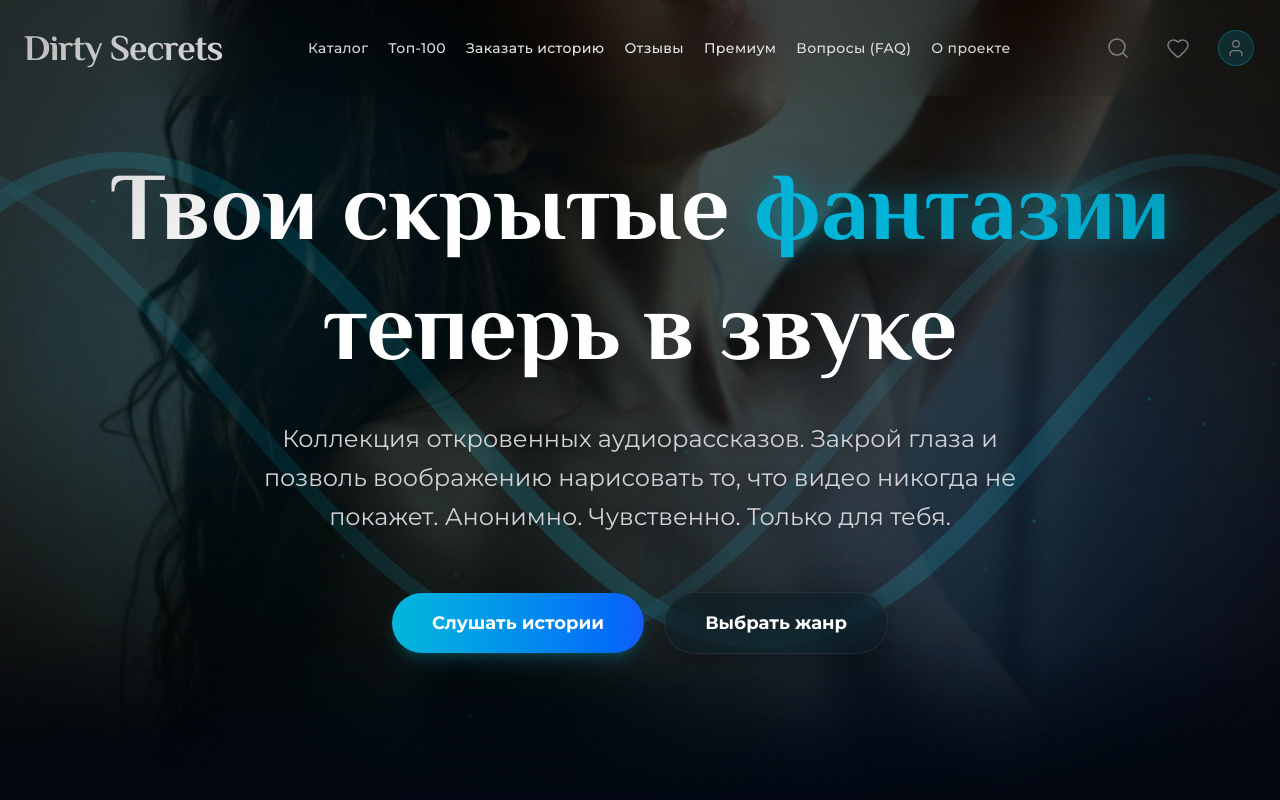
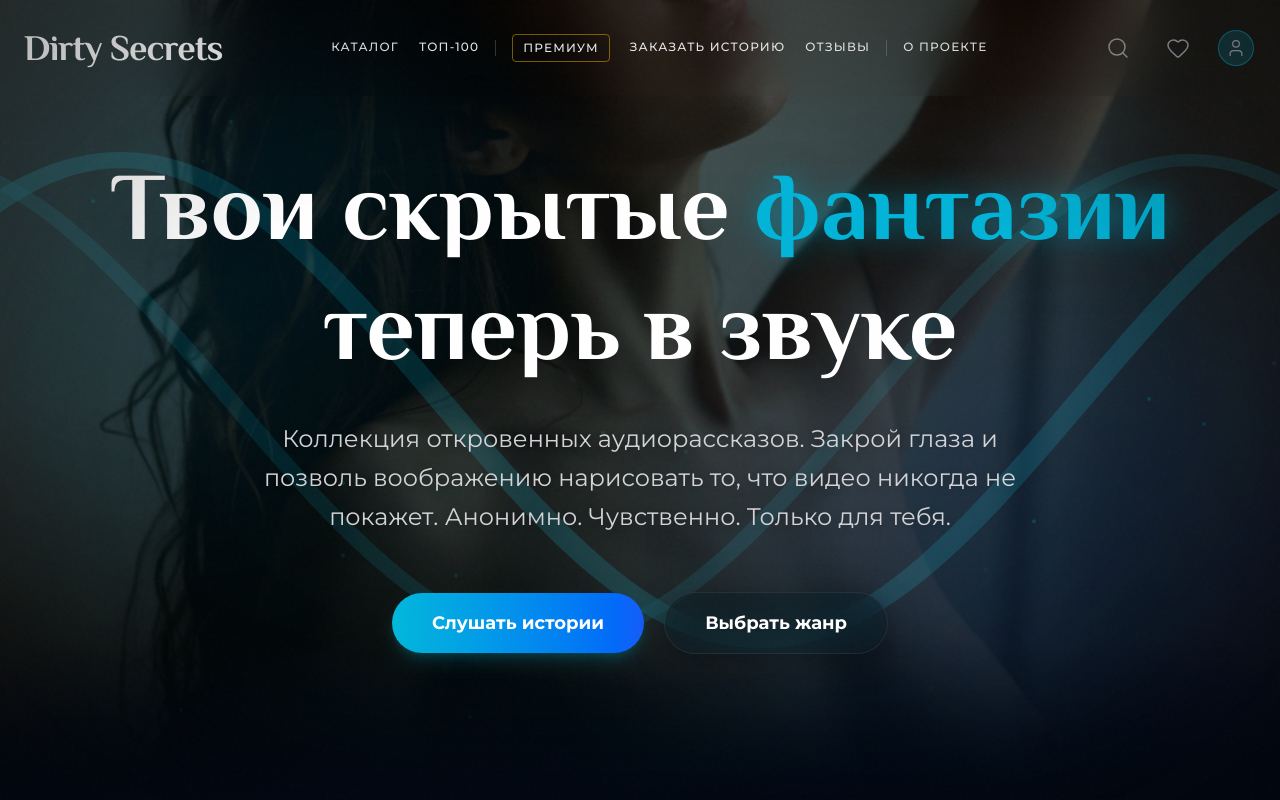
Before and after one commit to ruiskhakov2017-sys/audio-platform, a Next.js app in the folder site/frontend/: page / in a window 1280 px wide. Shown: the top 800 px of the page. Built offline with nearby package versions, Linux system fonts and the light colour scheme; no server answers; the database is empty.

Commit message:
Header: 6 sections, remove FAQ; groups Nav|Services|About; uppercase tracking-widest; Premium accent; hover underline
Made-with: Cursor

```diff
--- a/site/frontend/components/layout/Header.tsx
+++ b/site/frontend/components/layout/Header.tsx
@@ -45,33 +45,41 @@ export function Header() {
                         </motion.div>
                     </Link>
 
-                    {/* Desktop Navigation */}
-                    <nav className="hidden lg:flex items-center gap-4 xl:gap-5 flex-1 max-w-5xl mx-6 font-medium justify-center">
-                        <Link href="/catalog" className="nav-link text-sm text-zinc-400 tracking-wide hover:text-amber-200/90 transition-colors relative after:absolute after:left-0 after:bottom-0 after:h-px after:w-0 after:bg-amber-400/80 hover:after:w-full after:transition-all after:duration-200 py-1">
+                    {/* Desktop Navigation: 6 разделов, группировка Навигация | Услуги | О нас */}
+                    <nav className="hidden lg:flex items-center flex-1 max-w-5xl mx-6 font-medium justify-center">
+                        {/* Навигация */}
+                        <div className="flex items-center gap-5">
+                            <Link href="/catalog" className="nav-link text-[12px] uppercase tracking-widest text-zinc-400 hover:text-white transition-colors relative pb-0.5 after:absolute after:left-0 after:bottom-0 after:h-[2px] after:w-0 after:bg-white/80 hover:after:w-full after:transition-[width] after:duration-300">
                                 Каталог
                             </Link>
-                        <Link href="/top" className="nav-link text-sm text-zinc-400 tracking-wide hover:text-amber-200/90 transition-colors relative after:absolute after:left-0 after:bottom-0 after:h-px after:w-0 after:bg-amber-400/80 hover:after:w-full after:transition-all after:duration-200 py-1">
+                            <Link href="/top" className="nav-link text-[12px] uppercase tracking-widest text-zinc-400 hover:text-white transition-colors relative pb-0.5 after:absolute after:left-0 after:bottom-0 after:h-[2px] after:w-0 after:bg-white/80 hover:after:w-full after:transition-[width] after:duration-300">
                                 Топ-100
                             </Link>
-                        <Link href="/order" className="nav-link text-sm text-zinc-400 tracking-wide hover:text-amber-200/90 transition-colors relative after:absolute after:left-0 after:bottom-0 after:h-px after:w-0 after:bg-amber-400/80 hover:after:w-full after:transition-all after:duration-200 py-1">
+                        </div>
+                        <div className="w-px h-4 bg-white/20 mx-2 xl:mx-4" aria-hidden />
+                        {/* Услуги */}
+                        <div className="flex items-center gap-5">
+                            <Link href="/premium" className="nav-link text-[12px] uppercase tracking-widest text-amber-400/95 border border-amber-400/50 rounded px-2.5 py-1 hover:bg-amber-400/10 hover:border-amber-400/70 transition-all relative pb-1 after:absolute after:left-0 after:bottom-0 after:h-[2px] after:w-0 after:bg-amber-400 hover:after:w-full after:transition-[width] after:duration-300">
+                                Премиум
+                            </Link>
+                            <Link href="/order" className="nav-link text-[12px] uppercase tracking-widest text-zinc-400 hover:text-white transition-colors relative pb-0.5 after:absolute after:left-0 after:bottom-0 after:h-[2px] after:w-0 after:bg-white/80 hover:after:w-full after:transition-[width] after:duration-300">
                                 Заказать историю
                             </Link>
-                        <Link href="/reviews" className="nav-link text-sm text-zinc-400 tracking-wide hover:text-amber-200/90 transition-colors relative after:absolute after:left-0 after:bottom-0 after:h-px after:w-0 after:bg-amber-400/80 hover:after:w-full after:transition-all after:duration-200 py-1">
+                            <Link href="/reviews" className="nav-link text-[12px] uppercase tracking-widest text-zinc-400 hover:text-white transition-colors relative pb-0.5 after:absolute after:left-0 after:bottom-0 after:h-[2px] after:w-0 after:bg-white/80 hover:after:w-full after:transition-[width] after:duration-300">
                                 Отзывы
                             </Link>
-                        <Link href="/premium" className="nav-link text-sm text-zinc-400 tracking-wide hover:text-amber-200/90 transition-colors relative after:absolute after:left-0 after:bottom-0 after:h-px after:w-0 after:bg-amber-400/80 hover:after:w-full after:transition-all after:duration-200 py-1">
-                            Премиум
-                        </Link>
-                        <Link href="/faq" className="nav-link text-sm text-zinc-400 tracking-wide hover:text-amber-200/90 transition-colors relative after:absolute after:left-0 after:bottom-0 after:h-px after:w-0 after:bg-amber-400/80 hover:after:w-full after:transition-all after:duration-200 py-1">
-                            Вопросы (FAQ)
-                        </Link>
-                        <Link href="/about" className="nav-link text-sm text-zinc-400 tracking-wide hover:text-amber-200/90 transition-colors relative after:absolute after:left-0 after:bottom-0 after:h-px after:w-0 after:bg-amber-400/80 hover:after:w-full after:transition-all after:duration-200 py-1">
+                        </div>
+                        <div className="w-px h-4 bg-white/20 mx-2 xl:mx-4" aria-hidden />
+                        {/* О нас */}
+                        <div className="flex items-center">
+                            <Link href="/about" className="nav-link text-[12px] uppercase tracking-widest text-zinc-400 hover:text-white transition-colors relative pb-0.5 after:absolute after:left-0 after:bottom-0 after:h-[2px] after:w-0 after:bg-white/80 hover:after:w-full after:transition-[width] after:duration-300">
                                 О проекте
                             </Link>
+                        </div>
                     </nav>
 
                     {/* Right Icons */}
-                    <div className="hidden md:flex items-center gap-4">
+                    <div className="hidden lg:flex items-center gap-4">
                         <motion.button
                             type="button"
                             onClick={() => setSearchOpen(true)}
@@ -141,14 +149,13 @@ export function Header() {
                         animate={{ opacity: 1, y: 0 }}
                         exit={{ opacity: 0, y: -20 }}
                     >
-                        <div className="px-6 py-6 flex flex-col gap-3 max-h-[70vh] overflow-y-auto">
-                            <Link href="/catalog" className="text-sm tracking-wide text-zinc-400 hover:text-amber-200/90 py-2 border-b border-white/5" onClick={() => setMobileMenuOpen(false)}>Каталог</Link>
-                            <Link href="/top" className="text-sm tracking-wide text-zinc-400 hover:text-amber-200/90 py-2 border-b border-white/5" onClick={() => setMobileMenuOpen(false)}>Топ-100</Link>
-                            <Link href="/order" className="text-sm tracking-wide text-zinc-400 hover:text-amber-200/90 py-2 border-b border-white/5" onClick={() => setMobileMenuOpen(false)}>Заказать историю</Link>
-                            <Link href="/reviews" className="text-sm tracking-wide text-zinc-400 hover:text-amber-200/90 py-2 border-b border-white/5" onClick={() => setMobileMenuOpen(false)}>Отзывы</Link>
-                            <Link href="/premium" className="text-sm tracking-wide text-zinc-400 hover:text-amber-200/90 py-2 border-b border-white/5" onClick={() => setMobileMenuOpen(false)}>Премиум</Link>
-                            <Link href="/faq" className="text-sm tracking-wide text-zinc-400 hover:text-amber-200/90 py-2 border-b border-white/5" onClick={() => setMobileMenuOpen(false)}>Вопросы (FAQ)</Link>
-                            <Link href="/about" className="text-sm tracking-wide text-zinc-400 hover:text-amber-200/90 py-2 border-b border-white/5" onClick={() => setMobileMenuOpen(false)}>О проекте</Link>
+                        <div className="px-6 py-6 flex flex-col gap-1 max-h-[70vh] overflow-y-auto">
+                            <Link href="/catalog" className="text-xs uppercase tracking-widest text-zinc-400 hover:text-white py-3 border-b border-white/5 transition-colors" onClick={() => setMobileMenuOpen(false)}>Каталог</Link>
+                            <Link href="/top" className="text-xs uppercase tracking-widest text-zinc-400 hover:text-white py-3 border-b border-white/5 transition-colors" onClick={() => setMobileMenuOpen(false)}>Топ-100</Link>
+                            <Link href="/premium" className="text-xs uppercase tracking-widest text-amber-400/95 py-3 border-b border-white/5 font-medium" onClick={() => setMobileMenuOpen(false)}>Премиум</Link>
+                            <Link href="/order" className="text-xs uppercase tracking-widest text-zinc-400 hover:text-white py-3 border-b border-white/5 transition-colors" onClick={() => setMobileMenuOpen(false)}>Заказать историю</Link>
+                            <Link href="/reviews" className="text-xs uppercase tracking-widest text-zinc-400 hover:text-white py-3 border-b border-white/5 transition-colors" onClick={() => setMobileMenuOpen(false)}>Отзывы</Link>
+                            <Link href="/about" className="text-xs uppercase tracking-widest text-zinc-400 hover:text-white py-3 border-b border-white/5 transition-colors" onClick={() => setMobileMenuOpen(false)}>О проекте</Link>
                             <div className="flex gap-4 pt-4 border-t border-white/10">
                                 <button
                                     type="button"
```
Lines whose indentation alone changed are shown as unchanged.
